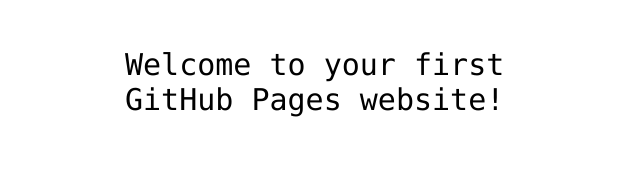
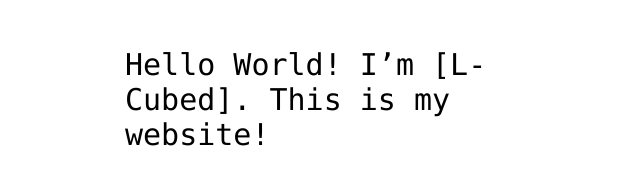
Before and after one commit to github/welcome-to-github-and-pages, a plain HTML site: page index.html in a window 1280 px wide. Shown: the part 341-526 px from the top of the page, without its empty margins (315-955 px from the left). Drawn offline with Linux system fonts and the light colour scheme.

Commit message:
Add My Introduction

```diff
--- a/index.html
+++ b/index.html
@@ -12,7 +12,7 @@
 <img src="https://octodex.github.com/images/daftpunktocat-thomas.gif" id="octocat" alt="octocat-gif" />
 
 <!-- Change this code here by copy and pasting your template on line 15 -->
-<p>Welcome to your first GitHub Pages website!</p>
+<p>Hello World! I’m [L-Cubed]. This is my website!</p>
 
 </body>
 </html>
```
